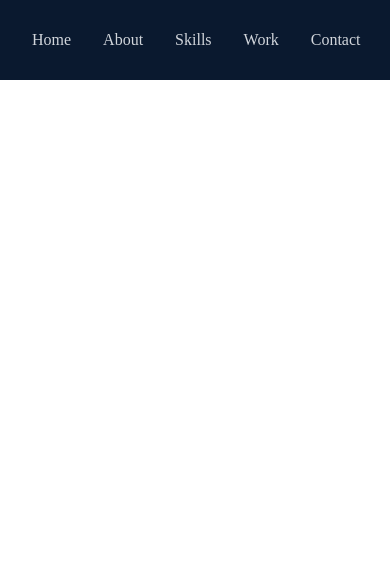
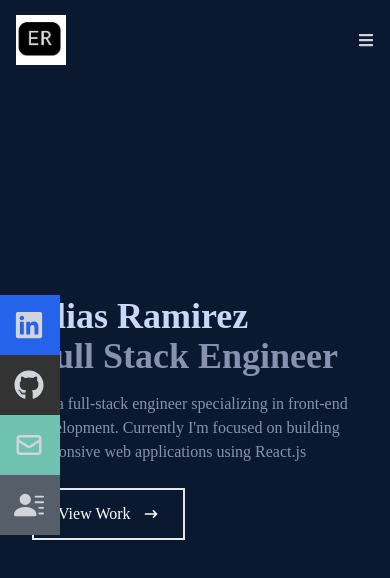
Before and after one commit to eliasramirez110/react-portfolio-website, a React (Create React App) app: page / in a window 390 px wide. Shown: the top 578 px of the page. Built offline with nearby package versions, Linux system fonts and the light colour scheme.

Commit message:
home component

```diff
--- a/src/App.js
+++ b/src/App.js
@@ -1,9 +1,11 @@
+import Home from "./components/Home";
 import Navbar from "./components/Navbar";
 
 function App() {
   return (
     <div className="App">
     <Navbar />
+    <Home />
     </div>
   );
 }
--- /dev/null
+++ b/src/components/Home.jsx
@@ -0,0 +1,27 @@
+import React from 'react'
+import {HiArrowNarrowRight} from 'react-icons/hi'
+
+const Home = () => {
+  return (
+    <div name='home' className='w-full h h-screen bg-[#0a192f]'>
+      {/* Container */}
+      <div className='max-w-[1000px] mx-auto px-8 flex flex-col justify-center h-full'>
+
+        <h1 className='text-4xl sm:text-7xl font-bold text-[#ccd6f6]'>Elias Ramirez</h1>
+        <h2 className='text-4xl sm:text-7xl font-bold text-[#8892b0]'>Full Stack Engineer</h2>
+        <p className='text-[#8892b0] py-4 max-w-[700px]'>I'm a full-stack engineer specializing in front-end development. Currently I'm focused on building responsive web applications using React.js </p>
+        <div>
+          <button className='text-white border-2 px-6 py-3 my-2 flex items-center'>
+          View Work
+          <span className='hover:rotate-90 duration-300'>
+          <HiArrowNarrowRight className='ml-3'/>
+          </span>
+          </button>
+        </div>
+      </div>
+
+    </div>
+  )
+}
+
+export default Home
--- a/src/components/Navbar.jsx
+++ b/src/components/Navbar.jsx
@@ -1,8 +1,14 @@
-import React from 'react'
-import {FaBars, FaTimes} from 'react-icons/fa'
+import React, {useState} from 'react';
+import {FaBars, FaTimes, FaGithub, FaLinkedin, FaFacebook} from 'react-icons/fa';
+import { HiOutlineMail } from 'react-icons/hi';
+import {BsFillPersonLinesFill} from 'react-icons/bs';
 import Logo from '../assets/logo.png'
 
+
 const Navbar = () => {
+  const [nav, setNav] = useState(false)
+  const handleClick = () => setNav(!nav)
+
   return (
     <div className='fixed w-full h-[80px] flex justify-between items-center px-4 bg-[#0a192f] text-gray-300'>
       <div>
@@ -10,34 +16,58 @@
       </div>
 
       {/* menu */}
-      <div >
-        <ul className='flex'>
+      <ul className='hidden md:flex'>
           <li>Home</li>
           <li>About</li>
           <li>Skills</li>
           <li>Work</li>
           <li>Contact</li>
         </ul>
-      </div>
+
 
       {/* Hamburger */}
-      <div className='hidden'>
-        <FaBars />
+      <div onClick={handleClick} className='md:hidden z-10'>
+        {!nav ? <FaBars /> : <FaTimes />}
       </div>
 
       {/* Mobile menu */}
-      <div>
-      <ul className='hidden'>
-          <li>Home</li>
-          <li>About</li>
-          <li>Skills</li>
-          <li>Work</li>
-          <li>Contact</li>
+      <ul className={!nav ? 'hidden' : 'absolute top-0 left-0 w-full h-screen bg-[#0a192f] flex flex-col justify-center items-center'}>
+          <li className='py-6 text 4xl'>Home</li>
+          <li className='py-6 text 4xl'>About</li>
+          <li className='py-6 text 4xl'>Skills</li>
+          <li className='py-6 text 4xl'>Work</li>
+          <li className='py-6 text 4xl'>Contact</li>
+        </ul>
+
+
+      {/* Social icons */}
+      <div className='fixed flex-col top-[35%] left-0'>
+        <ul>
+          <li className='w-[160px] h-[60px] flex justify-between items-center ml-[-100px] hover:ml-[-10px] duration-300 bg-blue-600'>
+            <a className='flex justify-between items-center w-full text-gray300' href="https://www.linkedin.com/in/elias-ramirez90/"target='_blank'>
+              Linkedin <FaLinkedin size={30} />
+            </a>
+          </li>
+
+          <li className='w-[160px] h-[60px] flex justify-between items-center ml-[-100px] hover:ml-[-10px] duration-300 bg-[#333333]'>
+            <a className='flex justify-between items-center w-full text-gray300' href="https://github.com/eliasramirez110"target='_blank'>
+              Github <FaGithub size={30} />
+            </a>
+          </li>
+
+          <li className='w-[160px] h-[60px] flex justify-between items-center ml-[-100px] hover:ml-[-10px] duration-300 bg-[#6fc2b0]'>
+            <a className='flex justify-between items-center w-full text-gray300' href="https://www.linkedin.com/in/elias-ramirez90/"target='_blank'>
+              Email <HiOutlineMail size={30} />
+            </a>
+          </li>
+
+          <li className='w-[160px] h-[60px] flex justify-between items-center ml-[-100px] hover:ml-[-10px] duration-300 bg-[#565f69]'>
+            <a className='flex justify-between items-center w-full text-gray300' href="https://www.linkedin.com/in/elias-ramirez90/"target='_blank'>
+              Resume <BsFillPersonLinesFill size={30} />
+            </a>
+          </li>
         </ul>
       </div>
-
-      {/* Social icons */}
-      <div className='hidden'></div>
     </div>
 
   )
```
